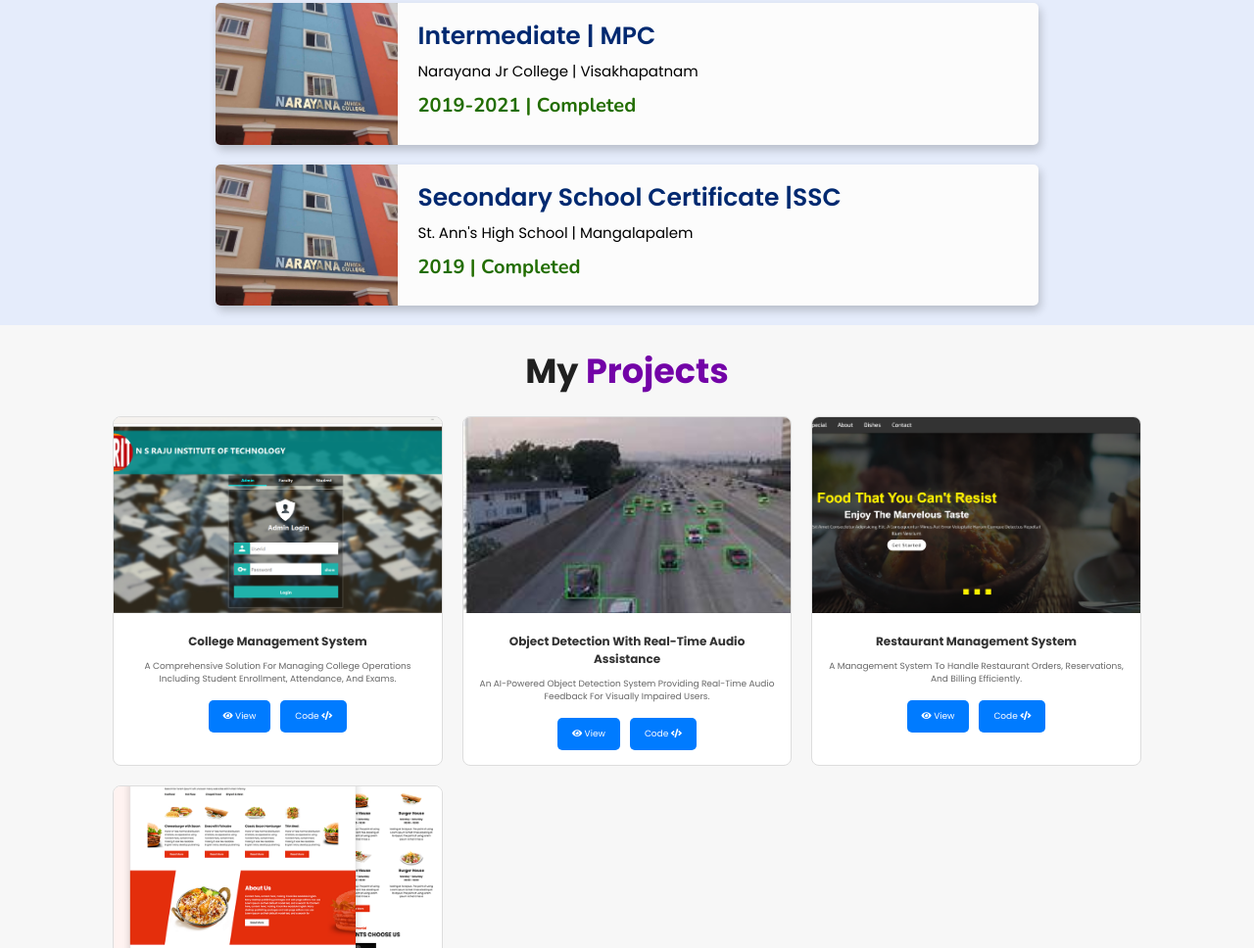
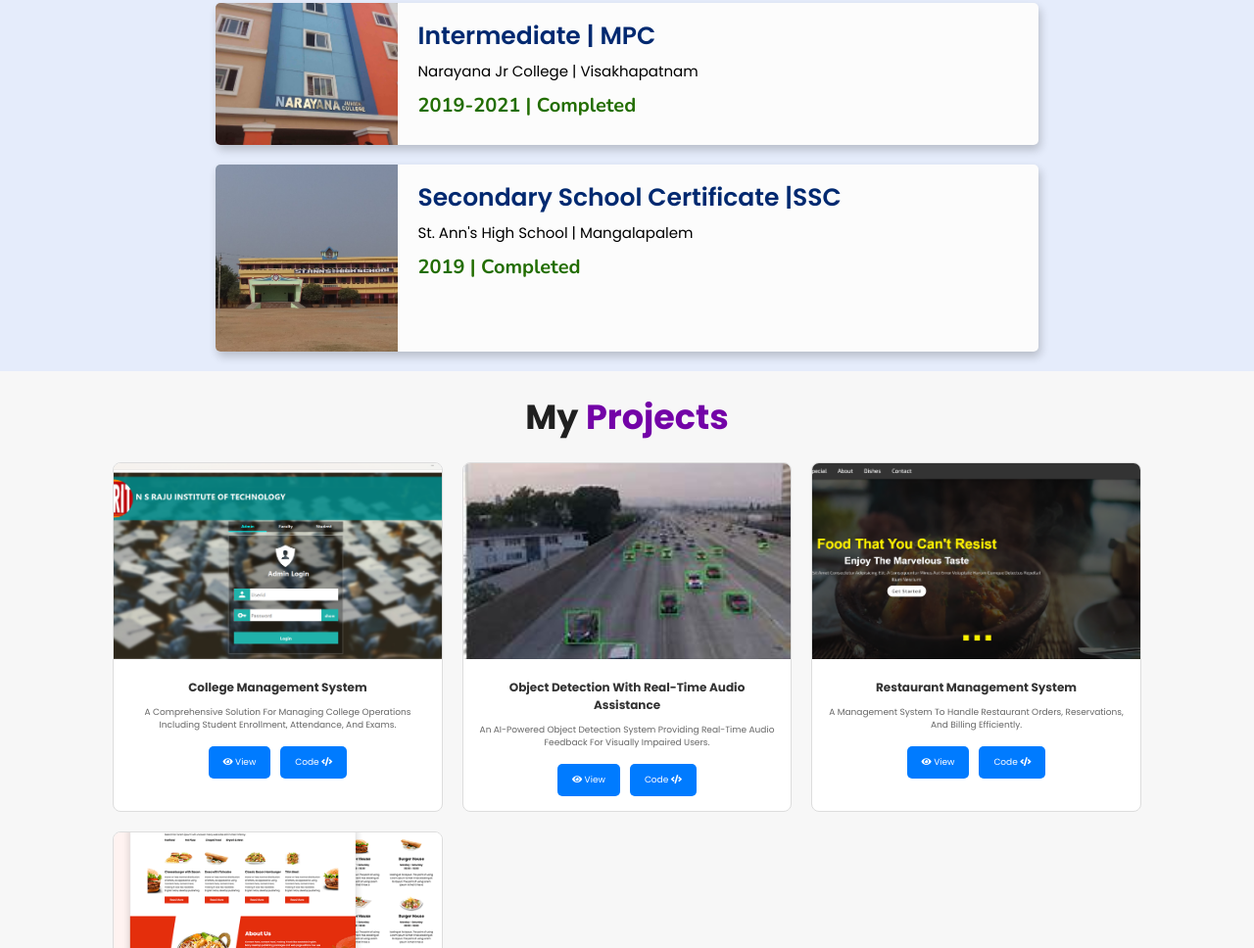
Before and after one commit to hareeshbhumireddi/Harish-Portfolio-Main, a plain HTML site: page index.html in a window 1280 px wide. Shown: the part 2863-3831 px from the top of the page at 98% size. Drawn offline with nearby package versions, Linux system fonts and the light colour scheme; a script that the page names is missing; files whose address does not match are found by name.

Commit message:
Update index.html

```diff
--- a/index.html
+++ b/index.html
@@ -232,7 +232,7 @@
 </div>
 <div class="box">
       <div class="image">
-      <img draggable="false" src="https://github.com/hareeshbhumireddi/Harish-portfolio-Main/blob/main/assets/images/educat/school.jpg" alt="">
+      <img draggable="false" src="C:\Users\HARI\Downloads\Harish-portfolio-Main-main\Harish-portfolio-Main-main\assets\images\educat\School1.jpg"alt="">
       </div>
       <div class="content">
     <!-- School Details -->
```
